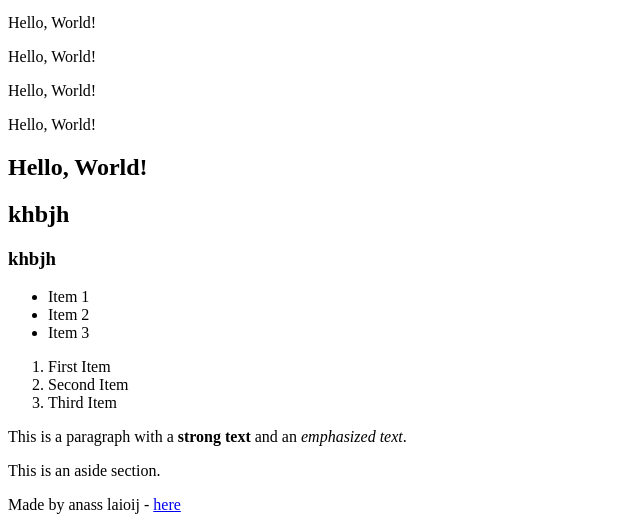
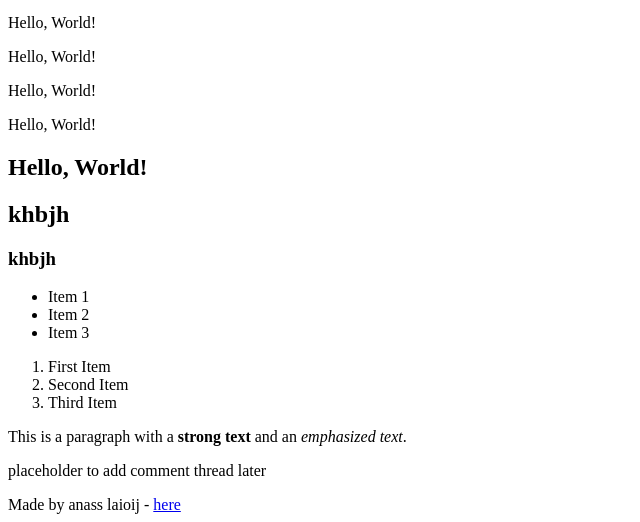
Before and after one commit to AnassDevManager/My_First_Portfolio, a plain HTML site: page html_basic/index.html in a window 1280 px wide. Shown: the part 422-944 px from the top of the page, without its empty margins (0-640 px from the left). Drawn offline with Linux system fonts and the light colour scheme.

Commit message:
add html_basic/index.html

```diff
--- a/html_basic/index.html
+++ b/html_basic/index.html
@@ -56,7 +56,7 @@
 
 
         <aside>
-            <p>This is an aside section.</p>
+            <p> placeholder to add comment thread later </p>
         </aside>
 
     </main>
```
Also changed, not shown: html_basic/tweets.html (+1 -1 lines).
